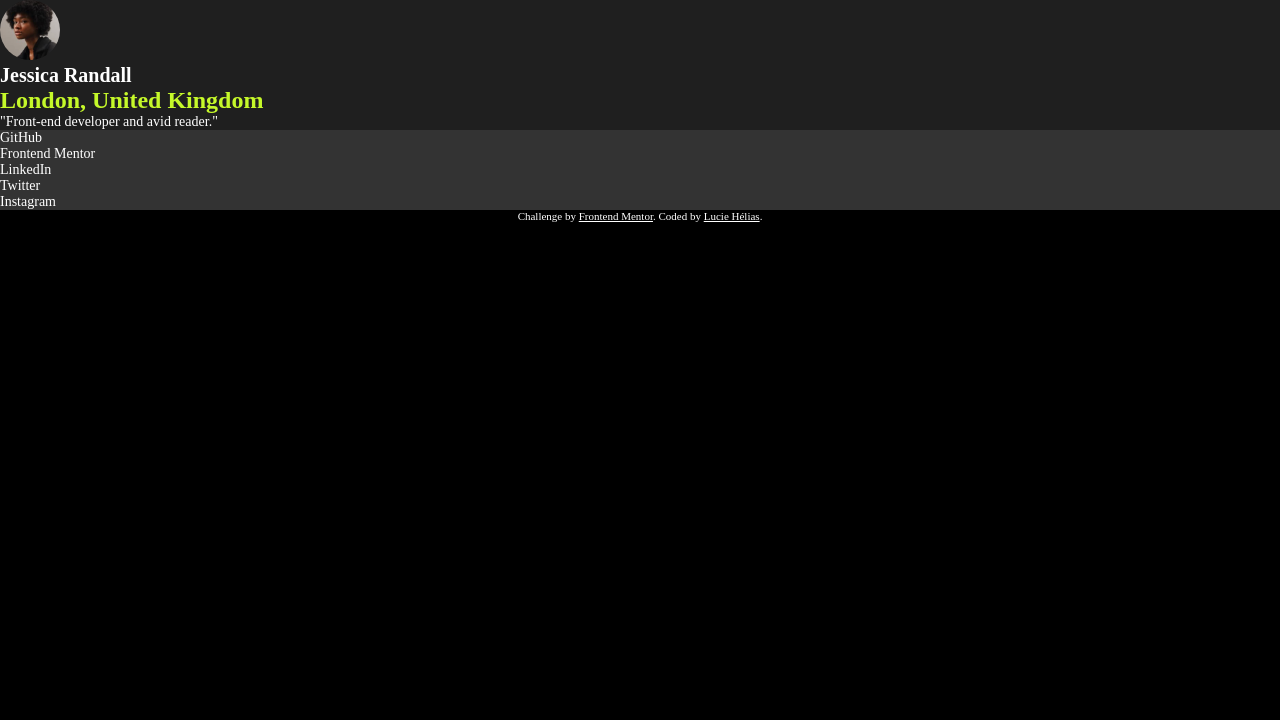
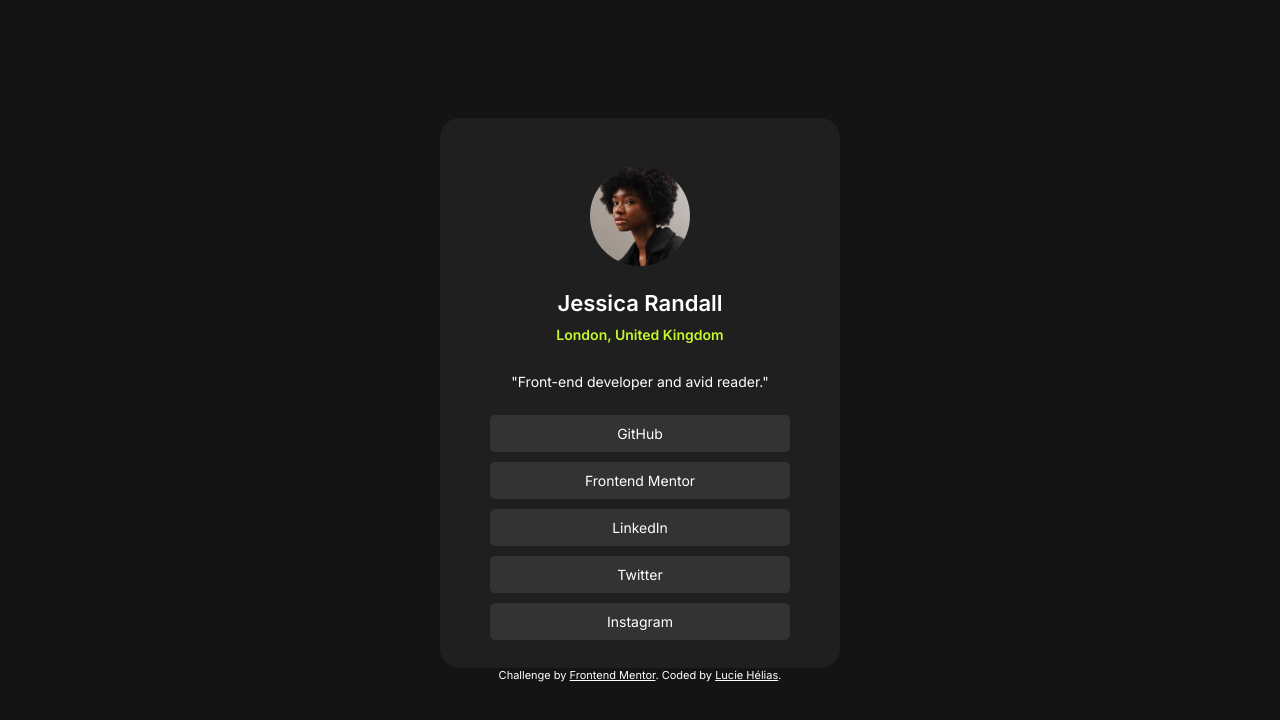
Before and after one commit to luciehelias/Project-socialProfile, a plain HTML site: page index.html in a window 1280 px wide. Drawn offline with Linux system fonts and the light colour scheme.

Commit message:
add margin/padding and flexbox element

```diff
--- a/style.css
+++ b/style.css
@@ -9,16 +9,26 @@
 }
 
 body {
-  background-color: black;
+  background-color: hsl(0, 0%, 8%);
   color: hsl(0, 0%, 100%);
+  font-family: "Inter", sans-serif;
+  font-weight: 400;
+  display: flex;
+  align-items: center;
+  justify-content: center;
+  flex-direction: column;
+  height: 100vh;
 }
 
 h1 {
-  font-size: 20px;
+  font-size: 22px;
+  font-weight: 600;
 }
 
 h2 {
   color: hsl(75, 94%, 57%);
+  font-size: 14px;
+  font-weight: 600;
 }
 
 p {
@@ -26,14 +36,42 @@ p {
 }
 
 img {
+  margin-top: 30px;
   border-radius: 50%;
-  height: 60px;
+  height: 100px;
 }
 
 .profile-card {
   background-color: hsl(0, 0%, 12%);
+  width: 400px;
+  height: 550px;
+  padding-bottom: 2s0px;
+  border-radius: 20px;
+  display: flex;
+  justify-content: center;
+  align-items: center;
+  flex-direction: column;
+}
+
+.presentation {
+  text-align: center;
+}
+
+.presentation h1 {
+  margin-top: 20px;
+  margin-bottom: 10px;
+}
+
+.presentation p {
+  margin-top: 30px;
+  margin-bottom: 15px;
 }
 
 .link-box p {
   background-color: hsl(0, 0%, 20%);
+  padding: 10px;
+  margin: 10px;
+  border-radius: 5px;
+  text-align: center;
+  width: 300px;
 }
```
